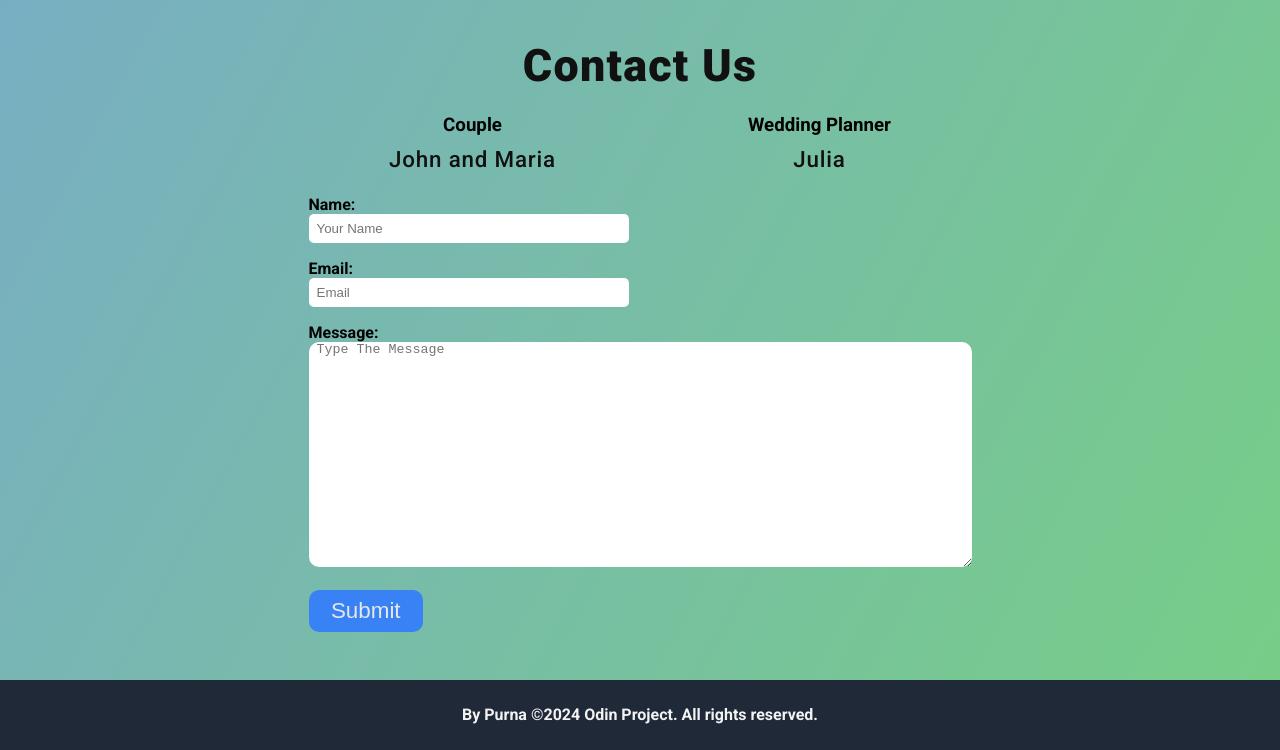
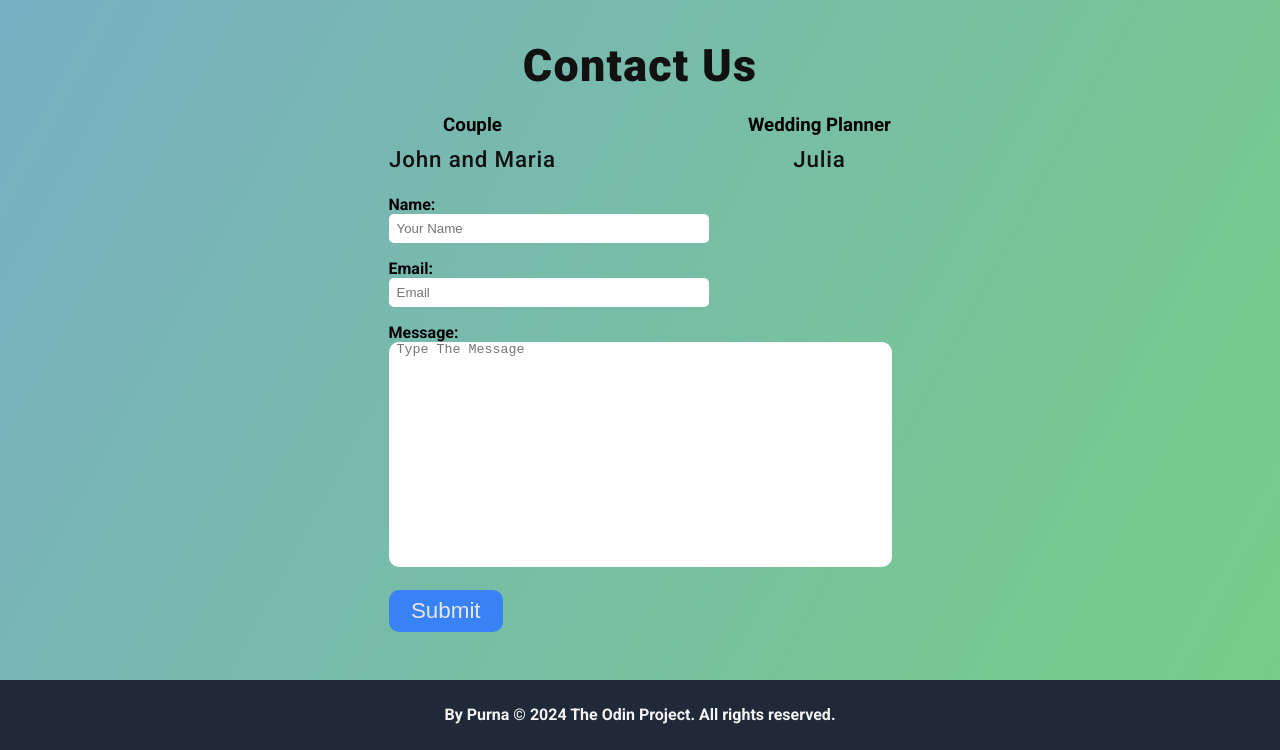
Before and after one commit to nuastha/Landing-page, a plain HTML site: page index.html in a window 1280 px wide. Shown: the part 1606-2356 px from the top of the page. Drawn offline with Linux system fonts and the light colour scheme.

Commit message:
some miner change

```diff
--- a/css/style.css
+++ b/css/style.css
@@ -342,6 +342,7 @@ section button:hover {
     border-radius: 10px;
     border: none;
     padding-left: 0.5rem;
+    resize: none;
 }
 
 .contact input:last-child {
--- a/index.html
+++ b/index.html
@@ -1,6 +1,5 @@
 <!DOCTYPE html>
 <html lang="en">
-
   <head>
     <meta charset="UTF-8" />
     <meta name="viewport" content="width=device-width, initial-scale=1.0" />
@@ -12,7 +11,12 @@
   <body>
     <!-- navigation bar and logo -->
     <header>
-    <img src="./img/logo.png" alt="logo" class="logo" onclick="location.href='#home'" />
+      <img
+        src="./img/logo.png"
+        alt="logo"
+        class="logo"
+        onclick="location.href='#home'"
+      />
       <nav>
         <ul>
           <li><a href="#home">Home</a></li>
@@ -41,6 +45,8 @@
         <img src="./img/hero-img.jpg" alt="Bride and Groom" class="hero-main" />
       </section>
     </main>
+    <!-- end of hero part -->
+
     <!-- image and story section -->
     <section class="picture-section">
       <h2>Story Behind The Picture</h2>
@@ -82,6 +88,9 @@
         </div>
       </div>
     </section>
+    <!-- End Story Section -->
+
+    <!-- Start testimonial Section -->
     <section class="testimonial">
       <div class="testimonial-div">
         <blockquote cite="#">
@@ -102,10 +111,14 @@
         <button type="submit" id="contactUsBtn">Sign Up</button>
       </div>
     </section>
+    <!-- End testimonial Section -->
+
+    <!--  Start Contact Us Section -->
     <section class="contact">
       <h2>Contact Us</h2>
       <div class="contact-div">
-    <div><h3>Couple</h3>
+        <div>
+          <h3>Couple</h3>
           <p>John and Maria</p>
         </div>
         <div>
@@ -113,22 +126,41 @@
           <p>Julia</p>
         </div>
       </div>
-
       <form action="/sendmail" method="post">
         <label for="name">Name:</label><br />
         <input name="name" placeholder="Your Name" required /><br />
         <label for="email">Email:</label><br />
-      <input type="email" placeholder="Email" id="email" name="email" required />
+        <input
+          type="email"
+          placeholder="Email"
+          id="email"
+          name="email"
+          required
+        />
         <br />
         <label for="message">Message:</label><br />
-      <textarea id="message" placeholder="Type The Message" name="message" rows="15" cols="80" required
-        lock></textarea><br /><br />
+        <textarea
+          id="message"
+          placeholder="Type The Message"
+          name="message"
+          rows="15"
+          cols="60"
+          required
+        ></textarea
+        ><br /><br />
         <input type="submit" value="Submit" />
       </form>
     </section>
+    <!-- End contact us section -->
+
+    <!--start Footer Section -->
+
     <footer>
-        <p>By Purna ©2024 Odin Project. All rights reserved.</p>
+      <p>By Purna © 2024 The Odin Project. All rights reserved.</p>
     </footer>
+    <!--end footer section-->
+
+    <!-- custom Scripts -->
     <script src="./js/index.js"></script>
   </body>
 </html>
```
Lines whose indentation alone changed are shown as unchanged.
